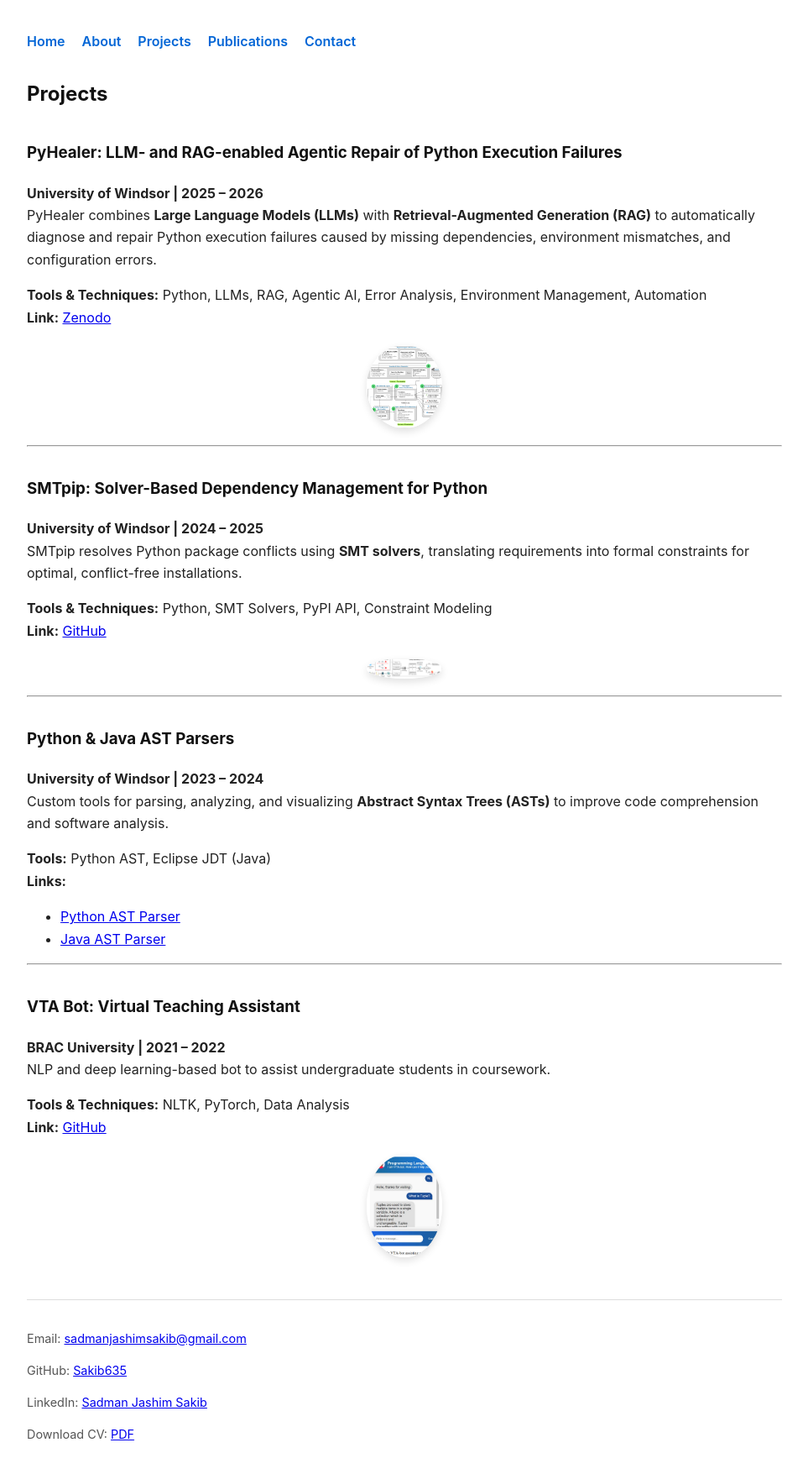
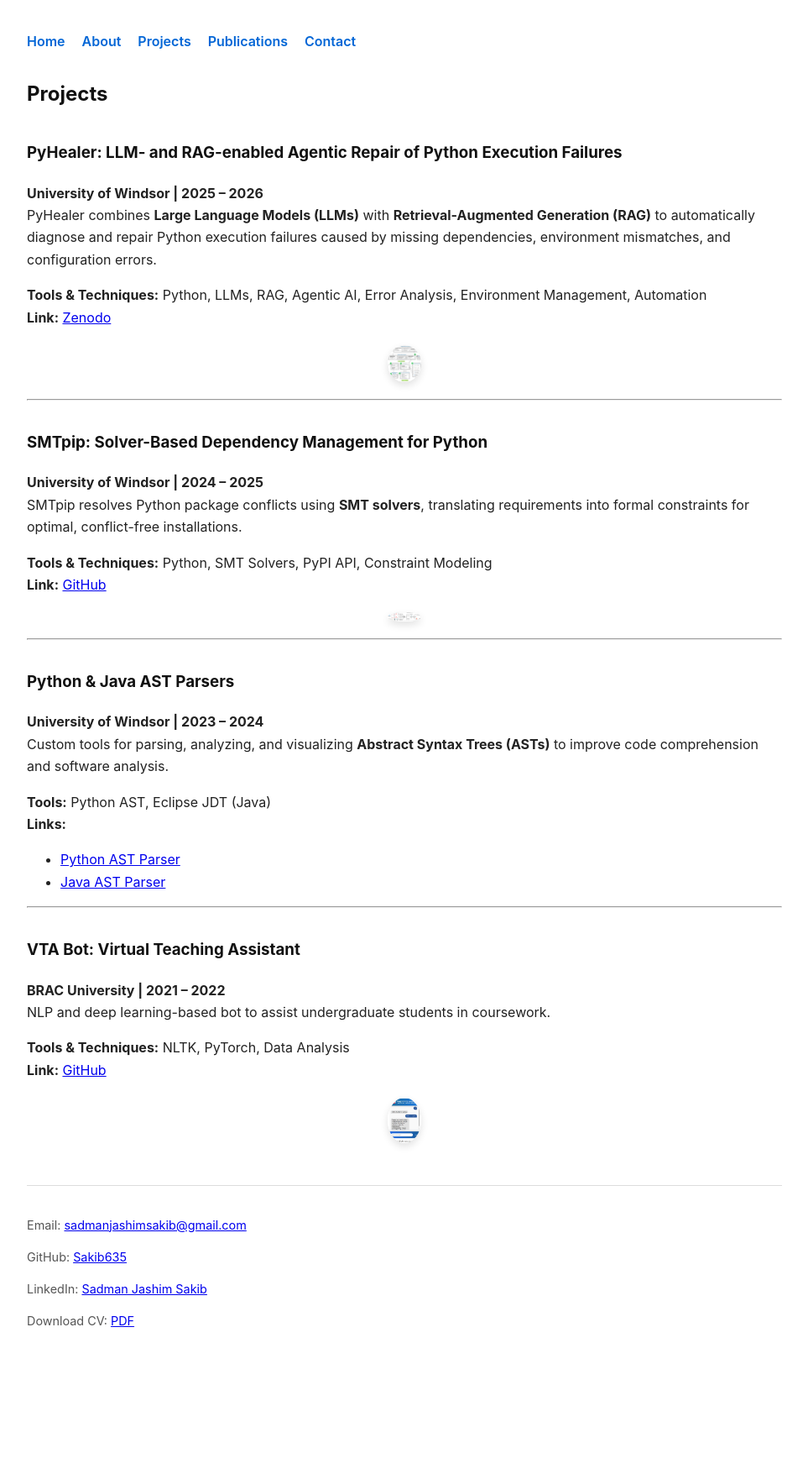
Before and after one commit to Sakib635/my-portfolio, a Jekyll site: the page built from projects.md, in a window 1280 px wide. Shown: the whole page at 84% size, without its empty margins (158-1121 px from the left). Built offline with Jekyll 4.4.1, drawn with Linux system fonts in a browser that asks for light colours; after the commit the page ends 1619 px from its top, so only the background shows below that.

```diff
--- a/assets/css/style.css
+++ b/assets/css/style.css
@@ -47,7 +47,7 @@ header nav a:hover {
    Project Images
 ========================= */
 .project-img {
-  width: 90px;
+  width: 40px;
   max-width: 50%;
   border-radius: 50%;
   display: block;
```
